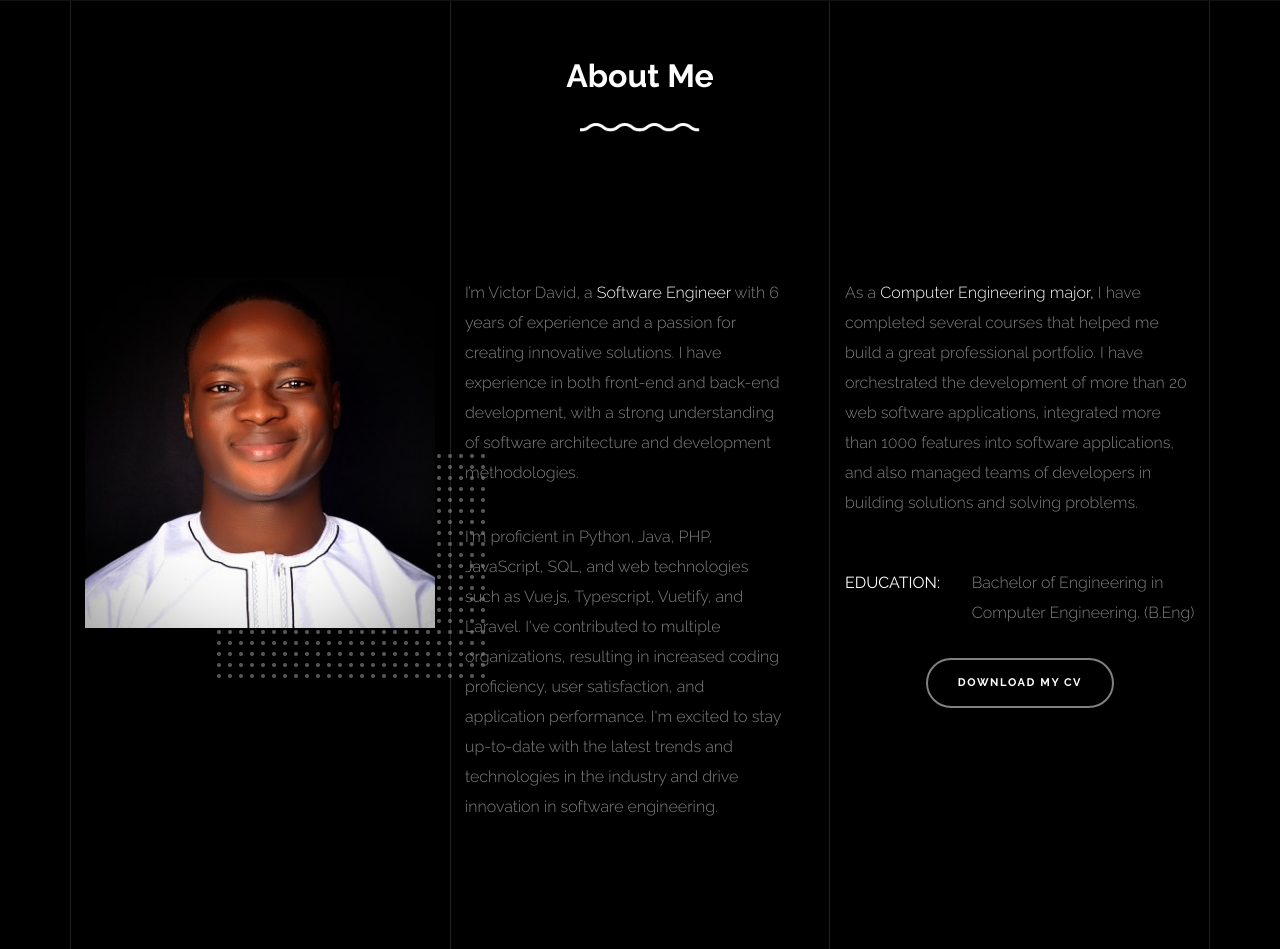
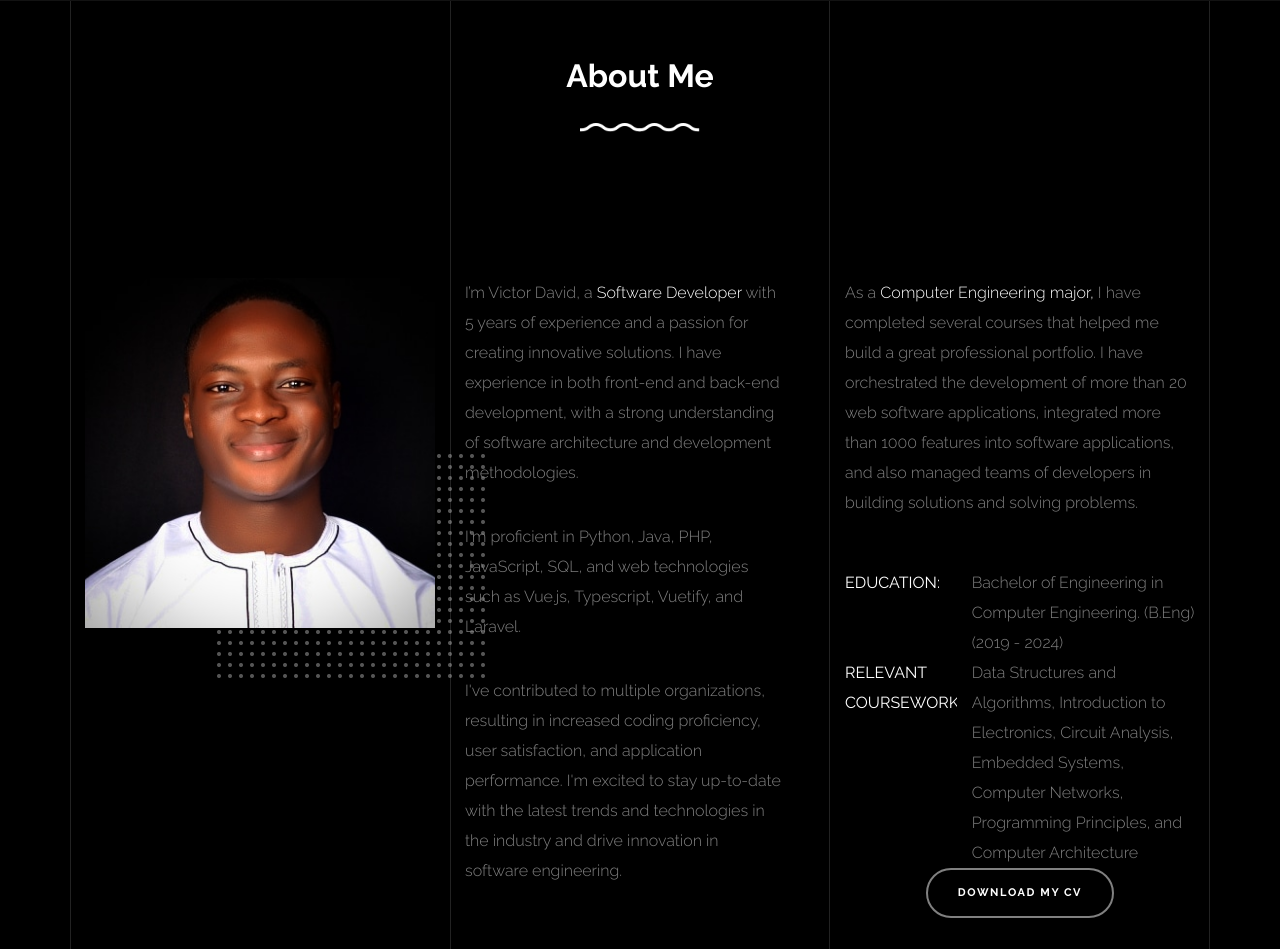
Before and after one commit to viccy2/VAD, a plain HTML site: page index.html in a window 1280 px wide. Shown: the part 831-1780 px from the top of the page. Drawn offline with Linux system fonts and the light colour scheme.

Commit message:
fixed bio details

```diff
--- a/index.html
+++ b/index.html
@@ -105,7 +105,7 @@
             <div class="col-md-7 mx-auto text-center">
               <!-- <div class="cc-profile-image"><a href="#"><img src="images/a.jpg" alt="Image"/></a></div> -->
               <h1 class="heading gsap-reveal-hero " style="font-size:35px;color:grey;padding-top:px" >Hello! I'm <b style="color:white">Victor Aremu David.</b></h1>
-              <h2 class="subheading gsap-reveal-hero" style="font-size:14px;color:grey"> I'm an Experienced <b style="color:white">Software Engineer </b> with expertise in Full-Stack Development, Web Technologies, and Agile Methodologies. </h2><br><br>
+              <h2 class="subheading gsap-reveal-hero" style="font-size:14px;color:grey"> I'm an Experienced <b style="color:white">Software Developer </b> with expertise in Full-Stack Development, Web Technologies, and Agile Methodologies. </h2><br><br>
                <div class="section" style="padding-top:0px ">
         <div class="containe">
           <div class="button-container" >
@@ -153,9 +153,12 @@
             </div>
             <div class="col-lg-4 pr-lg-5">
               <!-- <h3 class="mb-4 heading-h3"><span class="gsap-reveal">Victor Aremu David </span></h3> -->
-              <p class="mb-4 gsap-reveal" style="color:grey">I’m Victor David, a <span style="color:white;">Software Engineer</span> with 6 years of experience and a passion for creating innovative solutions.
+              <p class="mb-4 gsap-reveal" style="color:grey">I’m Victor David, a <span style="color:white;">Software Developer</span> with 5 years of experience and a passion for creating innovative solutions.
               I have experience in both front-end and back-end development, with a strong understanding of software architecture and development methodologies.  </p>
-               <p class="mb-4 gsap-reveal" style="color:grey">I'm proficient in Python, Java, PHP, JavaScript, SQL, and web technologies such as Vue.js, Typescript, Vuetify, and Laravel. I've contributed to multiple organizations, resulting in increased coding proficiency, user satisfaction, and application performance.
+               <p class="mb-4 gsap-reveal" style="color:grey">I'm proficient in Python, Java, PHP, JavaScript, SQL, and web technologies such as Vue.js, Typescript, Vuetify, and Laravel.
+                </p>
+                <p class="mb-4 gsap-reveal" style="color:grey">
+                I've contributed to multiple organizations, resulting in increased coding proficiency, user satisfaction, and application performance.
                 I'm excited to stay up-to-date with the latest trends and technologies in the industry and drive innovation in software engineering.</p>
 
             </div>
@@ -166,7 +169,10 @@
             <div class="row mt-3">
 
               <div class="col-sm-4 gsap-reveal" style="color: white"><strong class="text-uppercase">Education:</strong></div>
-              <div class="col-sm-8 gsap-reveal" style="color:gray">Bachelor of Engineering in Computer Engineering. (B.Eng)</div><br><br><br>
+              <div class="col-sm-8 gsap-reveal" style="color:gray">Bachelor of Engineering in Computer Engineering. (B.Eng) (2019 - 2024)</div><br>
+
+              <div class="col-sm-4 gsap-reveal" style="color: white"><strong class="text-uppercase">Relevant Coursework:</strong></div>
+              <div class="col-sm-8 gsap-reveal" style="color:gray">Data Structures and Algorithms, Introduction to Electronics, Circuit Analysis,  Embedded Systems, Computer Networks, Programming Principles, and Computer Architecture</div><br><br><br><br><br>
 
               <div class="col-sm-12 gsap-reveal" style="color:gray"><center><a href="images/Aremu_Victor David_Resume_.pdf" class="btn btn-outline-pill btn-custom-light">Download my CV</a></center></div>
 
@@ -279,7 +285,7 @@
                 <div class="wrap-icon mb-3">
 
                 </div>
-                <h3 class="gsap-reveal">Software Engineer Intern</h3>
+                <h3 class="gsap-reveal">Software Developer Intern</h3>
                 <h4>Tecklink</h4>
                 <p style="color:grey">04/2022 – 11/2022 | Tbilisi, Georgia</p>
                 <hr style="background:white">
```
Also changed, not shown: 1 other file.
